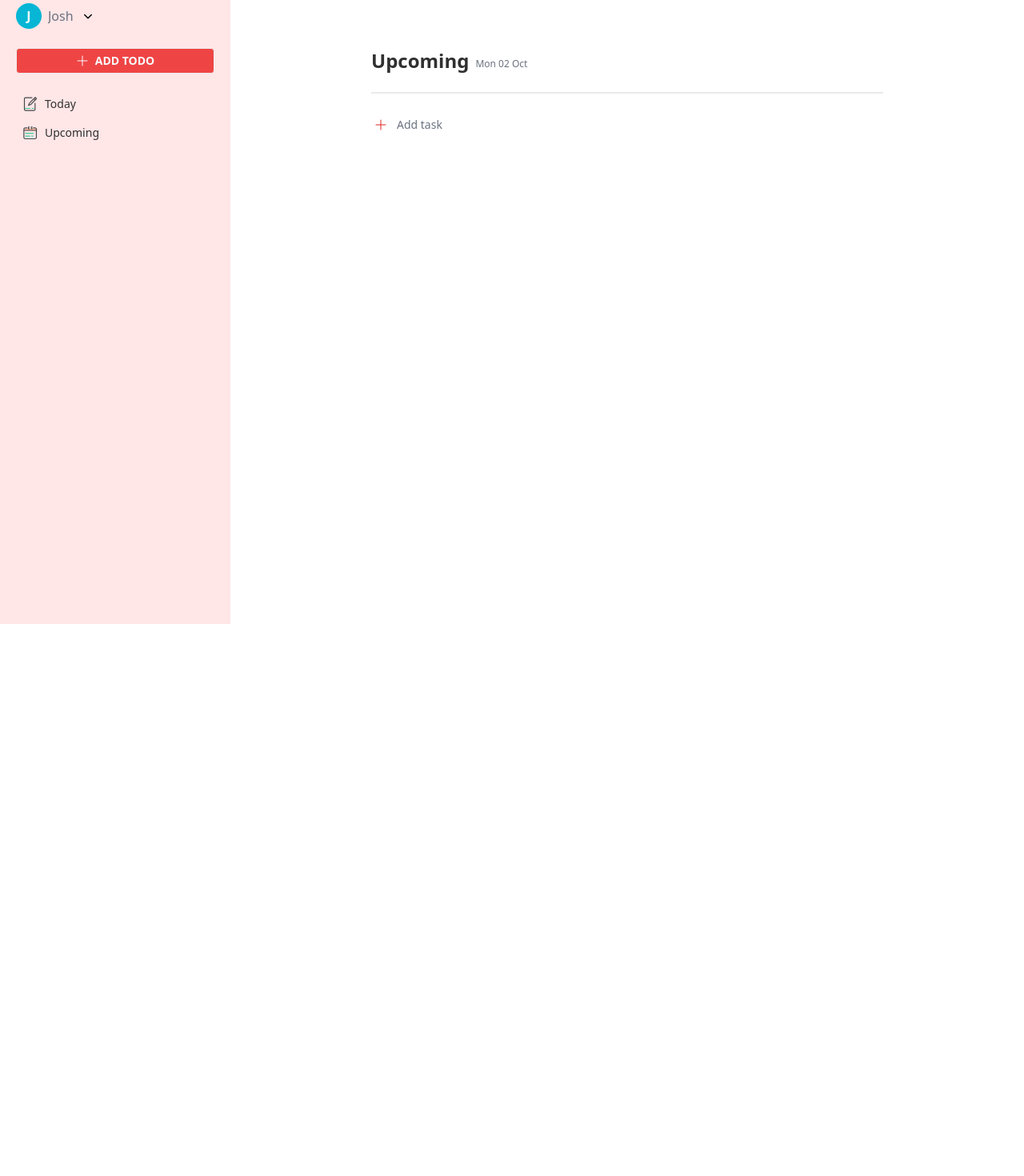
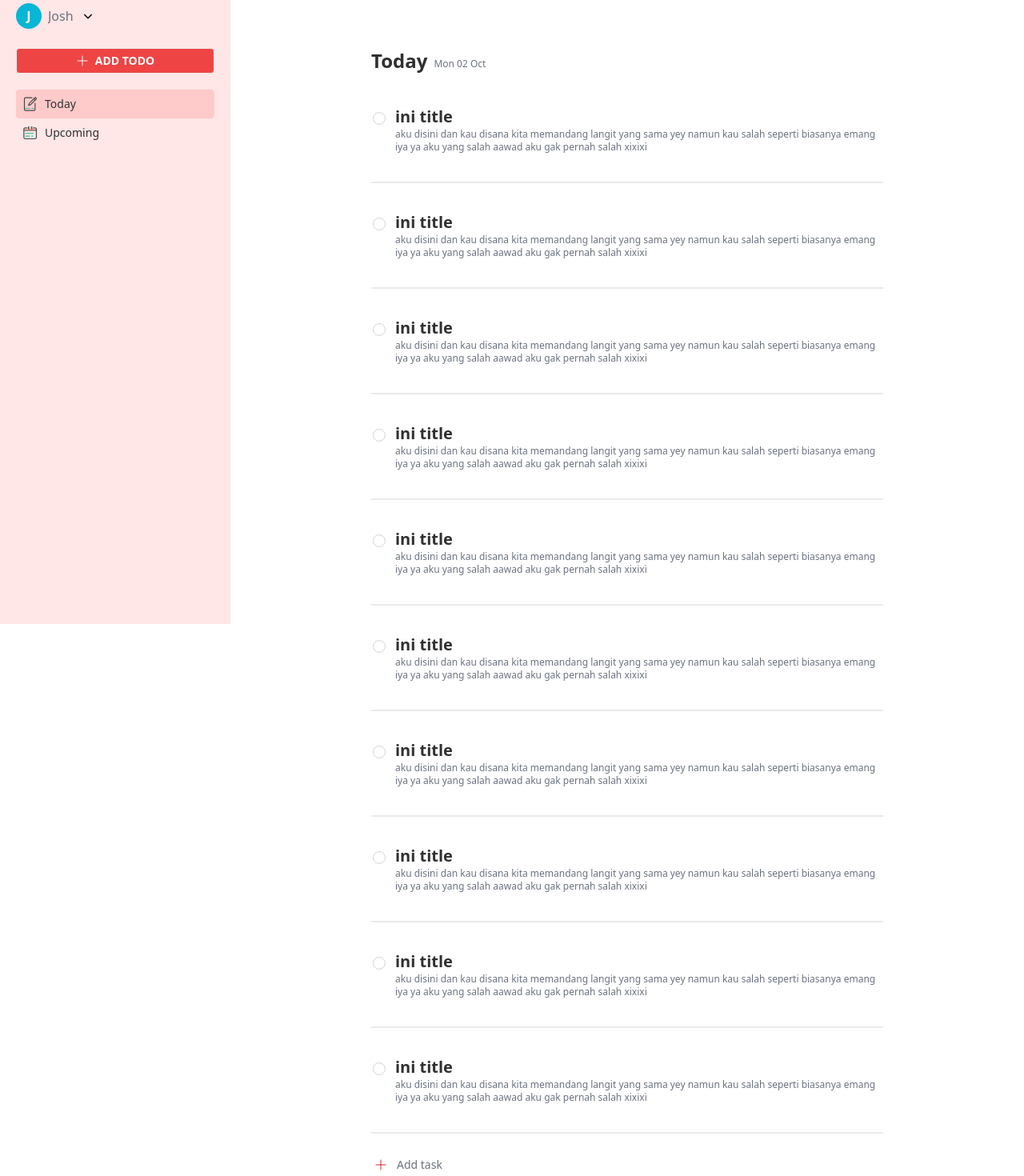
Before and after one commit to Yuta4u/todo-ts, a React (Create React App) app: page / in a window 1280 px wide. Shown: the part 20-1490 px from the top of the page at 80% size. Before the commit the page ends 800 px from the top, so only its background shows below. Built offline with nearby package versions, Linux system fonts and the light colour scheme.

Commit message:
progress day 2

```diff
--- a/src/App.tsx
+++ b/src/App.tsx
@@ -5,7 +5,7 @@ import { useState } from "react"
 import { Upcoming } from "./components/Upcoming"
 
 function App() {
-  const [isActive, setIsActive] = useState<string>("lel")
+  const [isActive, setIsActive] = useState<string>("today")
 
   return (
     <div className="App flex">
--- /dev/null
+++ b/src/child/Todos/NewTodo.tsx
@@ -0,0 +1,31 @@
+type NewTodoProps = {
+  handleNTodo: React.Dispatch<React.SetStateAction<boolean>>
+}
+
+export function NewTodo({ handleNTodo }: NewTodoProps) {
+  return (
+    <div className="w-full flex flex-col h-52 border-2 p-2 relative rounded-lg">
+      <input
+        type="text"
+        placeholder="Todo Name"
+        className="input input-sm rounded-none p-0  font-semibold focus:outline-none"
+      />
+      <input
+        type="text"
+        placeholder="Deskripsi"
+        className="input input-xs text-xs rounded-none p-0 focus:outline-none"
+      />
+      <div className=" absolute bottom-3 right-3">
+        <button
+          className="btn btn-xs bg-slate-200 text-slate-600 mr-1"
+          onClick={() => handleNTodo(false)}
+        >
+          cancel
+        </button>
+        <button className="btn btn-xs bg-red-500 text-slate-50 hover:bg-red-700 ">
+          Add task
+        </button>
+      </div>
+    </div>
+  )
+}
--- a/src/child/Todos/TodayTodo.tsx
+++ b/src/child/Todos/TodayTodo.tsx
@@ -1,29 +1,123 @@
-import { useState } from "react"
-
 export function TodayTodo() {
-  const [done, setDone] = useState<boolean>(false)
-
   return (
     <>
-      <div className="flex py-3 w-full gap-3">
-        <input
-          type="checkbox"
-          className="checkbox checkbox-xs mt-1.5"
-          disabled={done}
-          checked={done}
-          onClick={() => setDone(!done)}
-        />
+      <div className="flex py-3 gap-3">
+        <input type="checkbox" className="checkbox checkbox-xs mt-2 ml-0.5" />
         <div>
           <div className="title font-bold text-xl">ini title</div>
-          <div className="text-xs text-gray-500">ini deskripsi</div>
+          <div className="text-xs text-gray-500 ">
+            aku disini dan kau disana kita memandang langit yang sama yey namun
+            kau salah seperti biasanya emang iya ya aku yang salah aawad aku gak
+            pernah salah xixixi
+          </div>
         </div>
       </div>
       <div className="divider" />
-      <div className="flex py-3 w-full gap-3">
-        <input type="checkbox" className="checkbox checkbox-xs mt-1.5" />
+      <div className="flex py-3 gap-3">
+        <input type="checkbox" className="checkbox checkbox-xs mt-2 ml-0.5" />
         <div>
           <div className="title font-bold text-xl">ini title</div>
-          <div className="text-xs text-gray-500">ini deskripsi</div>
+          <div className="text-xs text-gray-500 ">
+            aku disini dan kau disana kita memandang langit yang sama yey namun
+            kau salah seperti biasanya emang iya ya aku yang salah aawad aku gak
+            pernah salah xixixi
+          </div>
+        </div>
+      </div>
+      <div className="divider" />
+      <div className="flex py-3 gap-3">
+        <input type="checkbox" className="checkbox checkbox-xs mt-2 ml-0.5" />
+        <div>
+          <div className="title font-bold text-xl">ini title</div>
+          <div className="text-xs text-gray-500 ">
+            aku disini dan kau disana kita memandang langit yang sama yey namun
+            kau salah seperti biasanya emang iya ya aku yang salah aawad aku gak
+            pernah salah xixixi
+          </div>
+        </div>
+      </div>
+      <div className="divider" />
+      <div className="flex py-3 gap-3">
+        <input type="checkbox" className="checkbox checkbox-xs mt-2 ml-0.5" />
+        <div>
+          <div className="title font-bold text-xl">ini title</div>
+          <div className="text-xs text-gray-500 ">
+            aku disini dan kau disana kita memandang langit yang sama yey namun
+            kau salah seperti biasanya emang iya ya aku yang salah aawad aku gak
+            pernah salah xixixi
+          </div>
+        </div>
+      </div>
+      <div className="divider" />
+      <div className="flex py-3 gap-3">
+        <input type="checkbox" className="checkbox checkbox-xs mt-2 ml-0.5" />
+        <div>
+          <div className="title font-bold text-xl">ini title</div>
+          <div className="text-xs text-gray-500 ">
+            aku disini dan kau disana kita memandang langit yang sama yey namun
+            kau salah seperti biasanya emang iya ya aku yang salah aawad aku gak
+            pernah salah xixixi
+          </div>
+        </div>
+      </div>
+      <div className="divider" />
+      <div className="flex py-3 gap-3">
+        <input type="checkbox" className="checkbox checkbox-xs mt-2 ml-0.5" />
+        <div>
+          <div className="title font-bold text-xl">ini title</div>
+          <div className="text-xs text-gray-500 ">
+            aku disini dan kau disana kita memandang langit yang sama yey namun
+            kau salah seperti biasanya emang iya ya aku yang salah aawad aku gak
+            pernah salah xixixi
+          </div>
+        </div>
+      </div>
+      <div className="divider" />
+      <div className="flex py-3 gap-3">
+        <input type="checkbox" className="checkbox checkbox-xs mt-2 ml-0.5" />
+        <div>
+          <div className="title font-bold text-xl">ini title</div>
+          <div className="text-xs text-gray-500 ">
+            aku disini dan kau disana kita memandang langit yang sama yey namun
+            kau salah seperti biasanya emang iya ya aku yang salah aawad aku gak
+            pernah salah xixixi
+          </div>
+        </div>
+      </div>
+      <div className="divider" />
+      <div className="flex py-3 gap-3">
+        <input type="checkbox" className="checkbox checkbox-xs mt-2 ml-0.5" />
+        <div>
+          <div className="title font-bold text-xl">ini title</div>
+          <div className="text-xs text-gray-500 ">
+            aku disini dan kau disana kita memandang langit yang sama yey namun
+            kau salah seperti biasanya emang iya ya aku yang salah aawad aku gak
+            pernah salah xixixi
+          </div>
+        </div>
+      </div>
+      <div className="divider" />
+      <div className="flex py-3 gap-3">
+        <input type="checkbox" className="checkbox checkbox-xs mt-2 ml-0.5" />
+        <div>
+          <div className="title font-bold text-xl">ini title</div>
+          <div className="text-xs text-gray-500 ">
+            aku disini dan kau disana kita memandang langit yang sama yey namun
+            kau salah seperti biasanya emang iya ya aku yang salah aawad aku gak
+            pernah salah xixixi
+          </div>
+        </div>
+      </div>
+      <div className="divider" />
+      <div className="flex py-3 gap-3">
+        <input type="checkbox" className="checkbox checkbox-xs mt-2 ml-0.5" />
+        <div>
+          <div className="title font-bold text-xl">ini title</div>
+          <div className="text-xs text-gray-500 ">
+            aku disini dan kau disana kita memandang langit yang sama yey namun
+            kau salah seperti biasanya emang iya ya aku yang salah aawad aku gak
+            pernah salah xixixi
+          </div>
         </div>
       </div>
       <div className="divider" />
--- a/src/components/Sidebar.tsx
+++ b/src/components/Sidebar.tsx
@@ -13,7 +13,8 @@ type SidebarProps = {
 
 export function Sidebar({ handleIsActive, isActive }: SidebarProps) {
   return (
-    <div className="sidebar w-72 h-screen py-5 px-5 bg-primary">
+    <div className="w-72 laptop:block tablet:hidden">
+      <div className="sidebar w-72 h-screen py-5 px-5 bg-primary fixed">
         {/* PROFILE  */}
         <div
           className="sidebar-profile -mx-2 py-1 px-2 w-fit rounded text-gray-500 hover:bg-hover
@@ -46,5 +47,6 @@ export function Sidebar({ handleIsActive, isActive }: SidebarProps) {
           <UpcomingBtn handleIsActive={handleIsActive} isActive={isActive} />
         </div>
       </div>
+    </div>
   )
 }
--- a/src/components/Today.tsx
+++ b/src/components/Today.tsx
@@ -1,9 +1,15 @@
 import { ReactComponent as PlusIcon } from "../assets/icons/plus.svg"
 import { TodayTodo } from "../child/Todos/TodayTodo"
+import { NewTodo } from "../child/Todos/NewTodo"
+import { useState } from "react"
 
 export function Today() {
+  const [nTodo, setNTodo] = useState<boolean>(false)
   const date = Date().split(" ")
   const today = `${date[0] + " " + date[2] + " " + date[1]}`
+
+  // function
+  const handleNTodo = () => setNTodo(true)
 
   return (
     <div className="w-2/4 mx-auto my-20 ">
@@ -12,12 +18,19 @@ export function Today() {
         <div className="text-xs text-gray-500 mt-3">{today}</div>
       </div>
       <TodayTodo />
-      <div className="flex gap-2 mt-5">
-        <button className="btn btn-circle btn-xs btn-ghost text-red-600 hover:bg-red-600 hover:text-slate-50">
-          <PlusIcon className="w-4 h-4" />
-        </button>
-        <div className="text-sm text-gray-500 pt-0.5">Add task</div>
-      </div>
+      {nTodo ? (
+        <NewTodo handleNTodo={setNTodo} />
+      ) : (
+        <div className="flex gap-2 mt-5">
+          <button
+            onClick={handleNTodo}
+            className="btn btn-circle btn-xs btn-ghost text-red-600 hover:bg-red-600 hover:text-slate-50"
+          >
+            <PlusIcon className="w-4 h-4" />
+          </button>
+          <div className="text-sm text-gray-500 pt-0.5">Add task</div>
+        </div>
+      )}
     </div>
   )
 }
--- a/tailwind.config.js
+++ b/tailwind.config.js
@@ -12,6 +12,10 @@ module.exports = {
   },
   content: ["./src/**/*.{js,ts,jsx,tsx}"],
   theme: {
+    screens: {
+      tablet: "128px",
+      laptop: "1280px",
+    },
     extend: {
       colors: {
         hover: "rgba(183, 183, 183, 0.2)",
```
Lines whose indentation alone changed are shown as unchanged.
